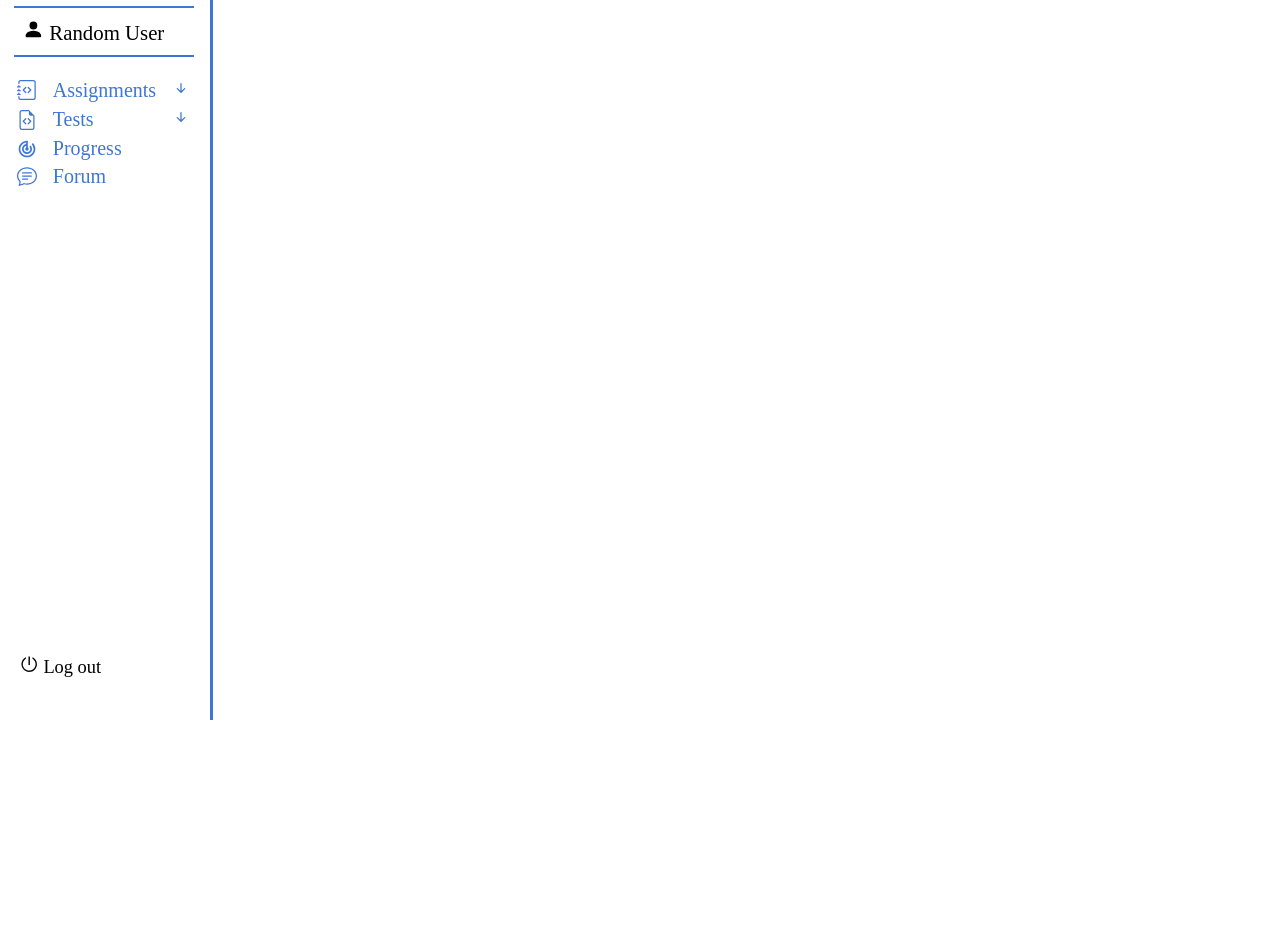
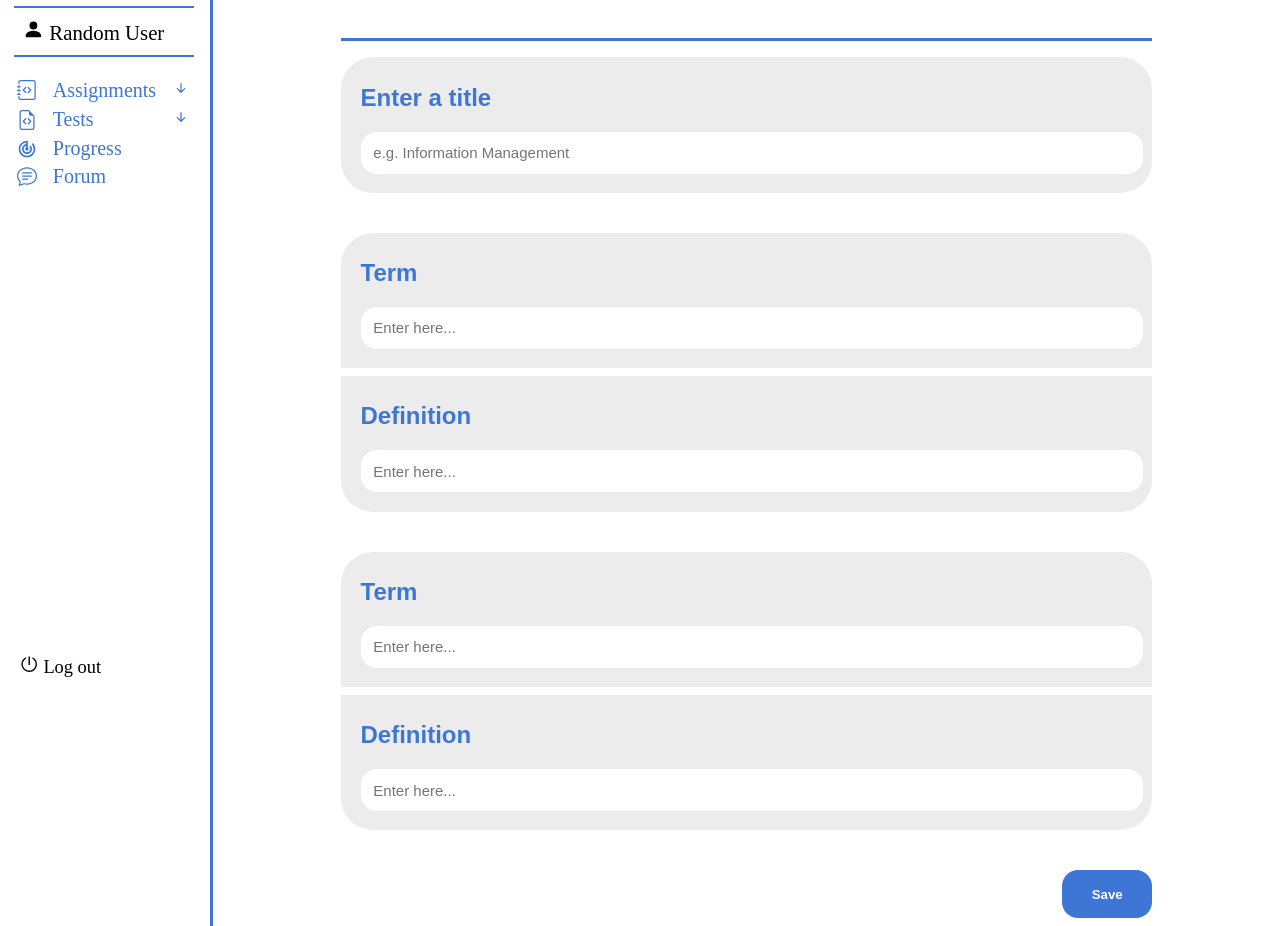
Before and after one commit to MartinezNicanor/IT1E-period-4, a React (Create React App) app: page /flashcards-new-set in a window 1280 px wide. Shown: the part 80-1006 px from the top of the page. Before the commit the page ends 800 px from the top, so only its background shows below. Built offline with nearby package versions, Linux system fonts and the light colour scheme; the HTML template or start-up script is replaced by a standard one.

Commit message:
Add: changed px to vh and vw

```diff
--- a/src/App.js
+++ b/src/App.js
@@ -19,7 +19,7 @@ function App() {
                     <Route path="/" element={<Home />} />
                     <Route path="/" element={<Home />} />
                     <Route path="/profile" element={<Profile />} />
-                    <Route path="/newFlashcardsSet" element={<CreateNewSet />} />
+                    <Route path="/flashcards-new-set" element={<CreateNewSet />} />
                 </Routes>
                 </div>
             </div>
--- a/src/pages/createNewFlashSet/components/Button.css
+++ b/src/pages/createNewFlashSet/components/Button.css
@@ -7,7 +7,7 @@
 }
 
 .button {
-    width: 15%;
+    width: 7vw;
     height: 6vh;
     background-color: #3E76D5;
     border: none;
--- a/src/pages/createNewFlashSet/css/CreateNewSet.css
+++ b/src/pages/createNewFlashSet/css/CreateNewSet.css
@@ -5,12 +5,12 @@
 }
 
 .titleText {
-    padding: 20px 60px;
+    padding: 3.2vh 4.3vw;
     color: #3E76D5;
     border-bottom: solid #3E76D5;
 }
 
 .enterTitleBox > p {
     color: #3E76D5;
-    padding-left: 30px;
+    padding-left: 2.1vw;
 }
```
